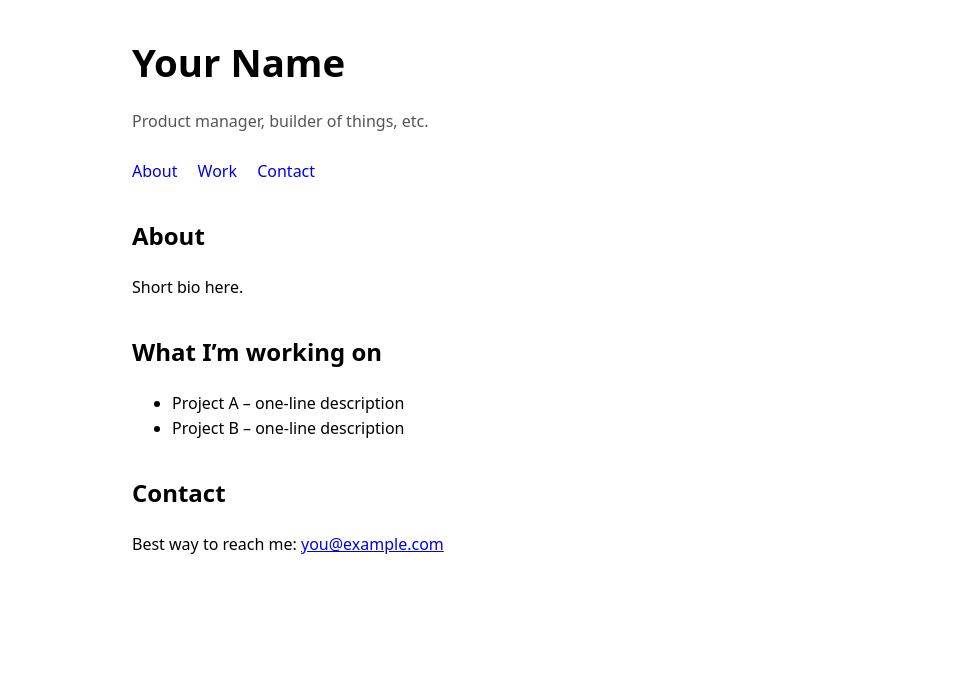
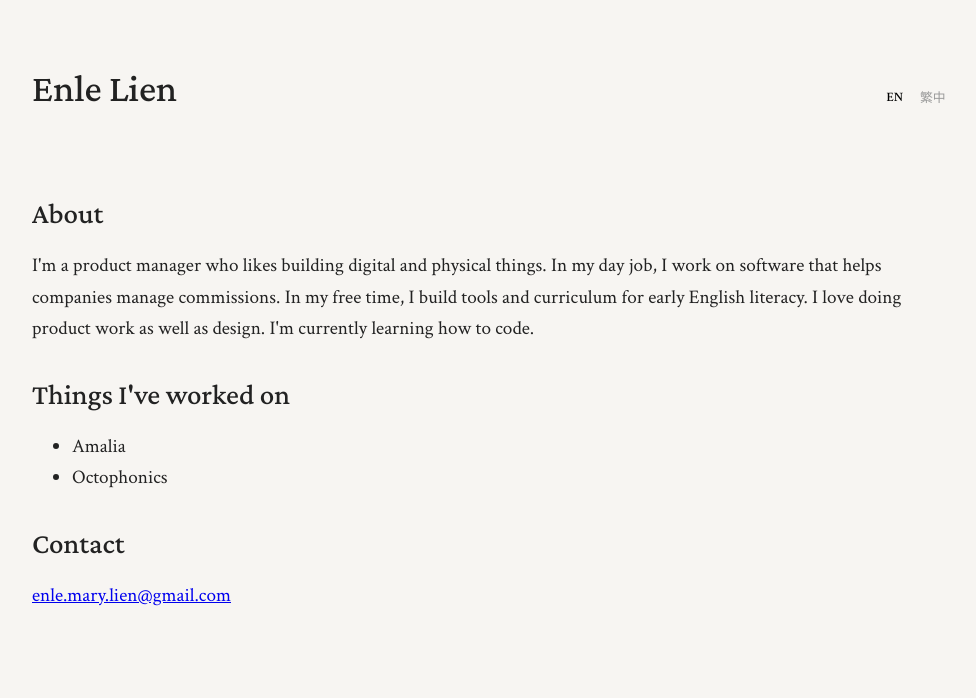
Before and after one commit to enlelien/enlelien.github.io, a plain HTML site: page index.html in a window 1280 px wide. Shown: the whole page, without its empty margins (148-1124 px from the left). Drawn offline with nearby package versions, Linux system fonts and the light colour scheme.

Commit message:
Changes on content and formatting

```diff
--- a/index.html
+++ b/index.html
@@ -2,43 +2,197 @@
 <html lang="en">
 <head>
   <meta charset="UTF-8" />
-  <title>Your Name</title>
+  <title>Enle Lien</title>
   <meta name="viewport" content="width=device-width, initial-scale=1" />
+  <link
+  rel="stylesheet"
+  href="https://fonts.googleapis.com/css2?family=Crimson+Pro:wght@400;500;600;700&family=Crimson+Text:wght@400;600;700&display=swap"
+  />
+  <link
+  rel="stylesheet"
+  href="https://fonts.googleapis.com/css2?family=Noto+Serif+TC:wght@400;600;700&display=swap"
+  />
+
 <style>
-    body { font-family: system-ui, -apple-system, BlinkMacSystemFont, "Segoe UI", sans-serif; margin: 2rem auto; max-width: 720px; line-height: 1.6; }
-    h1 { font-size: 2.4rem; margin-bottom: 0.25rem; }
+
+  :root {
+    --bg: #f7f5f2;
+    --text: #222222;
+  }
+
+  body {
+    margin: 0;
+    font-family: "Crimson Text", Georgia, serif;
+    font-weight: 400;
+    font-size: 1.2rem;
+    background: var(--bg);
+    color: var(--text);
+    line-height: 1.65;
+  }
+
+  #about {
+    margin-top: 5rem;
+  }
+
+  .page {
+    max-width: 920px;
+    margin: 0 auto;
+    padding: 2.5rem 1.5rem 4rem;
+  }
+
+  h1 {
+    font-family: "Crimson Pro", Georgia, serif;
+    font-weight: 500;
+    font-size: 2.4rem;
+    line-height: 1.15;
+    margin-bottom: 0.4rem;
+  }
+
+  h2 {
+    font-family: "Crimson Pro", Georgia, serif;
+    font-weight: 500;
+    font-size: 1.8rem;
+    line-height: 1.2;
+    margin-bottom: 0.4rem;
+  }
+
+  [lang="zh-Hant"] h1 {
+    font-family: "Noto Serif TC", "PingFang TC", "Heiti TC", "Microsoft JhengHei", serif;
+    font-weight: 500;
+    font-size: 2.0rem;
+    line-height: 1.25;
+  }
+
+  [lang="zh-Hant"] h2 {
+    font-family: "Noto Serif TC", "PingFang TC", "Heiti TC", "Microsoft JhengHei", serif;
+    font-weight: 500;
+    font-size: 1.2rem;
+    line-height: 1.3;
+  }
+
   .tagline { color: #555; margin-bottom: 1.5rem; }
+
   nav a { margin-right: 1rem; text-decoration: none; }
+
   nav a:hover { text-decoration: underline; }
+
   section { margin-top: 2rem; }
+
+    /* === LANG TOGGLE UI === */
+  .page {
+    max-width: 920px;
+    margin: 0 auto;
+    padding: 2.5rem 1.5rem 4rem;
+    position: relative;
+  }
+
+  .lang-switcher button {
+    border: none;
+    background: none;
+    font-family: inherit;
+    font-size: 0.8rem;
+    cursor: pointer;
+    padding: 0.2rem 0.4rem;
+    color: #999;
+  }
+
+  .lang-switcher button.active {
+    color: #000;
+    font-weight: 600;
+  }
+
+  /* === LANGUAGE VISIBILITY === */
+  .lang {
+    display: none;
+  }
+
+  .header-row {
+    display: grid;
+    grid-template-columns: 1fr auto;
+    align-items: baseline;
+  }
+
+.lang-switcher {
+    display: flex;
+    gap: 0.25rem;
+  }
+
+
 </style>
 </head>
+
 <body>
-  <h1>Your Name</h1>
-  <p class="tagline">Product manager, builder of things, etc.</p>
+  <div class = "page">
 
-  <nav>
-    <a href="#about">About</a>
-    <a href="#work">Work</a>
-    <a href="#contact">Contact</a>
-  </nav>
+<div class="header-row">
+  <h1>Enle Lien</h1>
+
+  <div class="lang-switcher">
+    <button onclick="setLang('en')" id="btn-en">EN</button>
+    <button onclick="setLang('tc')" id="btn-tc">繁中</button>
+  </div>
+
+</div>
 
 <section id="about">
+
+  <div class="lang lang-en">
     <h2>About</h2>
-    <p>Short bio here.</p>
+    <p>
+      I'm a product manager who likes building digital and physical things.
+      In my day job, I work on software that helps companies manage commissions.
+      In my free time, I build tools and curriculum for early English literacy.
+      I love doing product work as well as design. I'm currently learning how to code.
+    </p>
+  </div>
+
+  <div class="lang lang-tc" lang="zh-Hant">
+    <h2>關於我</h2>
+    <p>
+      我是一名產品經理，喜歡打造數位與實體產品。
+      白天，我開發幫助企業管理佣金的軟體。
+      晚上，我開發早期英語教育相關的軟體和書籍。
+      我喜歡做產品也喜歡做設計，現在也在學習寫程式。
+    </p>
+  </div>
+
 </section>
 
+
 <section id="work">
-    <h2>What I’m working on</h2>
+  <h2>Things I've worked on</h2>
   <ul>
-      <li>Project A – one-line description</li>
-      <li>Project B – one-line description</li>
+    <li>Amalia</li>
+    <li>Octophonics</li>
   </ul>
 </section>
 
 <section id="contact">
   <h2>Contact</h2>
-    <p>Best way to reach me: <a href="mailto:you@example.com">you@example.com</a></p>
+  <p><a href="mailto:you@example.com">enle.mary.lien@gmail.com</a></p>
 </section>
+
+<script>
+  function setLang(lang) {
+    const all = document.querySelectorAll('.lang');
+    const buttons = document.querySelectorAll('.lang-switcher button');
+
+    all.forEach(el => {
+      el.style.display = el.classList.contains(`lang-${lang}`) ? 'block' : 'none';
+    });
+
+    buttons.forEach(btn => {
+      btn.classList.toggle('active', btn.id === `btn-${lang}`);
+    });
+
+    // Set HTML lang attribute properly
+    if (lang === 'tc') document.documentElement.lang = 'zh-Hant';
+    else document.documentElement.lang = 'en';
+  }
+
+  // Default language
+  setLang('en');
+</script>
+
 </body>
 </html>
```
Lines whose indentation alone changed are shown as unchanged.
